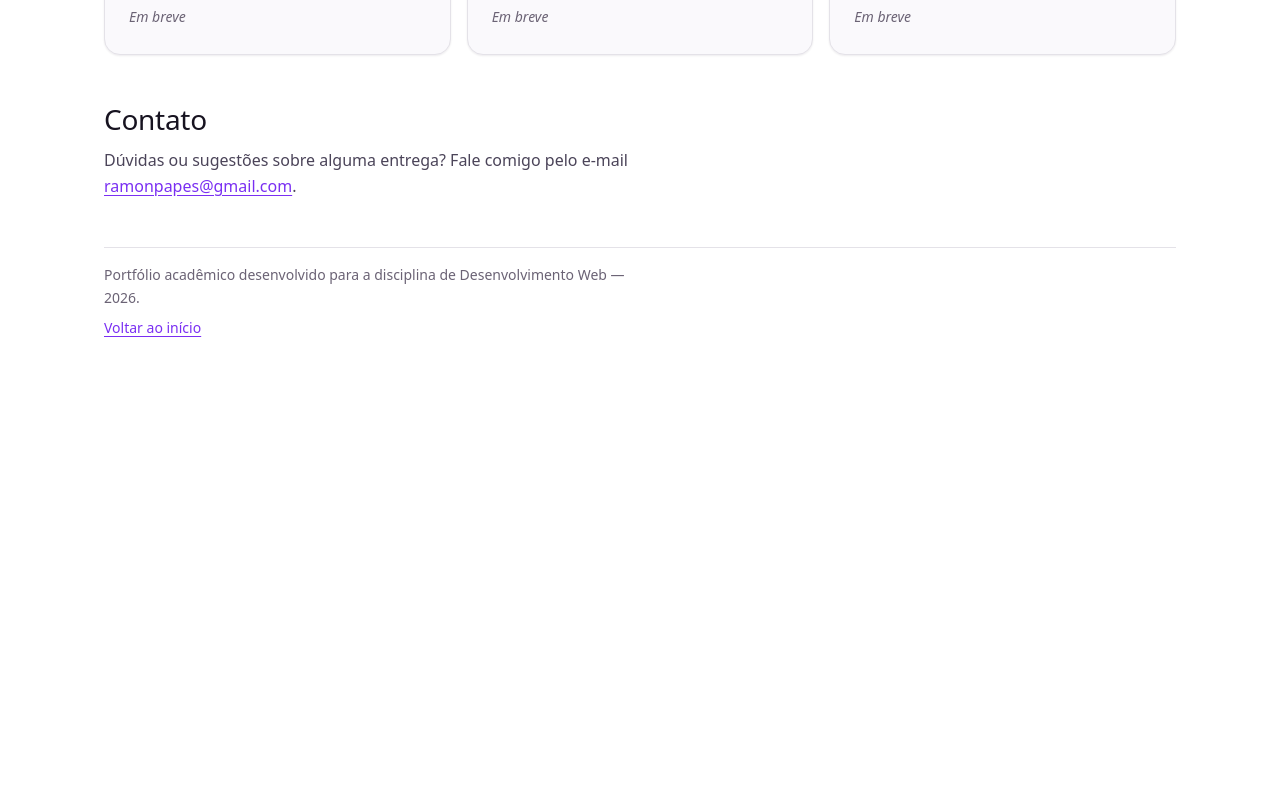
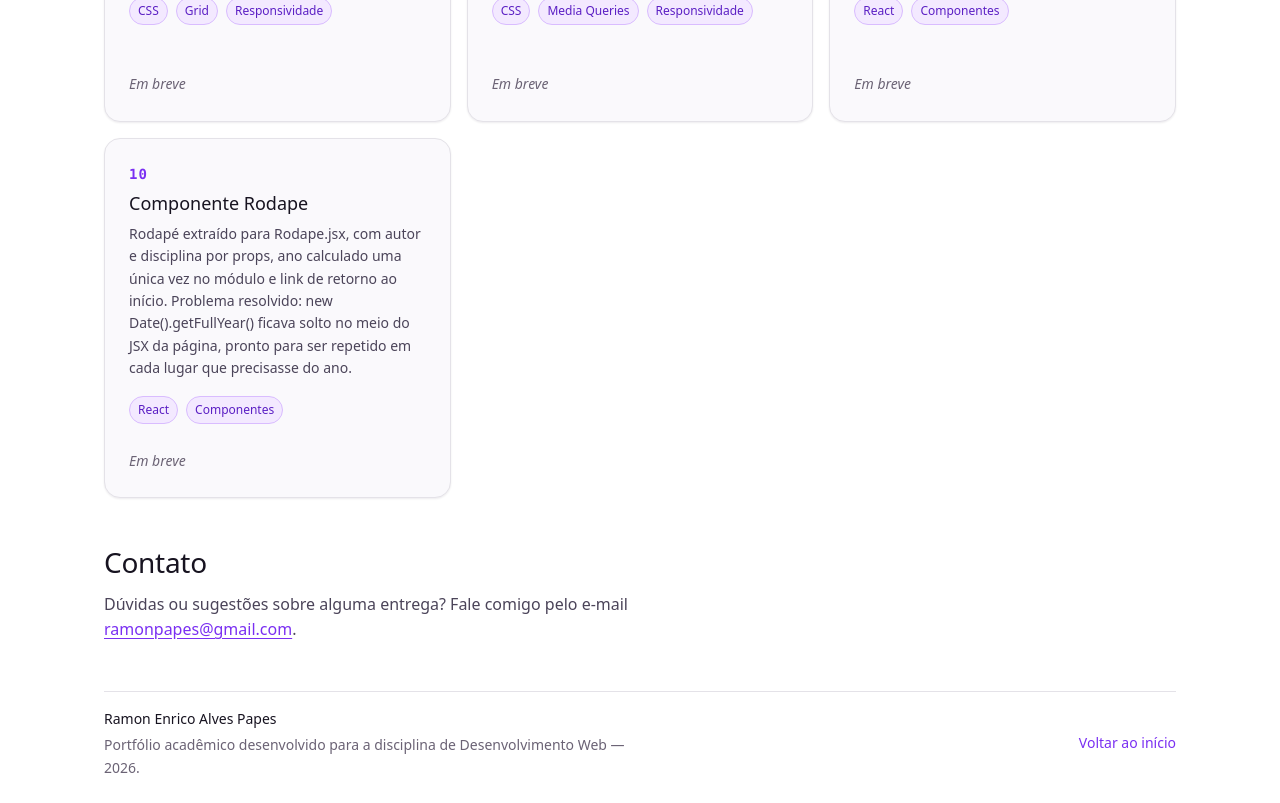
Before and after one commit to RamonPapes/atv_portfolio_academico, a React (Vite) app: page / in a window 1280 px wide. Shown: the part 1940-2743 px from the top of the page. Before the commit the page ends 2304 px from the top, so only its background shows below. Built offline with nearby package versions, Linux system fonts and the light colour scheme.

Commit message:
Adiciona Componente do Rodape

```diff
--- a/src/App.css
+++ b/src/App.css
@@ -164,17 +164,6 @@
 }
 
 /* ---- Rodapé ---------------------------------------------------------------- */
-.rodape {
-  padding-top: var(--espaco-4);
-  border-top: 1px solid var(--cor-borda);
-  font-size: var(--texto-sm);
-  color: var(--cor-texto-suave);
-}
-
-.rodape p + p {
-  margin-top: var(--espaco-2);
-}
-
 @media (max-width: 47.9375rem) {
   .app {
     gap: var(--espaco-6);
--- a/src/App.jsx
+++ b/src/App.jsx
@@ -1,5 +1,6 @@
 import Cabecalho from './components/Cabecalho.jsx'
 import CartaoAtividade from './components/CartaoAtividade.jsx'
+import Rodape from './components/Rodape.jsx'
 import avatar from './assets/avatar.svg'
 import './App.css'
 
@@ -72,6 +73,13 @@ const ATIVIDADES = [
     titulo: 'Componente Cabecalho',
     descricao:
       'Cabeçalho e menu extraídos para Cabecalho.jsx, com os estilos movidos para Cabecalho.css e os links vindos de um array. Problema resolvido: marcação e CSS do topo estavam misturados ao restante da página, sem fronteira clara entre as partes.',
+    tecnologias: ['React', 'Componentes'],
+  },
+  {
+    numero: 10,
+    titulo: 'Componente Rodape',
+    descricao:
+      'Rodapé extraído para Rodape.jsx, com autor e disciplina por props, ano calculado uma única vez no módulo e link de retorno ao início. Problema resolvido: new Date().getFullYear() ficava solto no meio do JSX da página, pronto para ser repetido em cada lugar que precisasse do ano.',
     tecnologias: ['React', 'Componentes'],
   },
 ]
@@ -183,15 +191,7 @@ function App() {
         </section>
       </main>
 
-      <footer className="rodape">
-        <p>
-          Portfólio acadêmico desenvolvido para a disciplina de Desenvolvimento
-          Web &mdash; {new Date().getFullYear()}.
-        </p>
-        <p>
-          <a href="#inicio">Voltar ao início</a>
-        </p>
-      </footer>
+      <Rodape autor="Ramon Enrico Alves Papes" disciplina="Desenvolvimento Web" />
     </div>
   )
 }
--- /dev/null
+++ b/src/components/Rodape.css
@@ -0,0 +1,50 @@
+.rodape {
+  display: flex;
+  flex-wrap: wrap;
+  justify-content: space-between;
+  align-items: center;
+  gap: var(--espaco-3) var(--espaco-5);
+  padding-top: var(--espaco-4);
+  border-top: 1px solid var(--cor-borda);
+  font-size: var(--texto-sm);
+  color: var(--cor-texto-suave);
+}
+
+.rodape__creditos {
+  display: flex;
+  flex-direction: column;
+  gap: var(--espaco-1);
+}
+
+.rodape__autor {
+  font-weight: var(--peso-medio);
+  color: var(--cor-texto-forte);
+}
+
+.rodape__topo {
+  display: inline-flex;
+  align-items: center;
+  gap: var(--espaco-2);
+  font-weight: var(--peso-medio);
+  text-decoration: none;
+}
+
+.rodape__topo:hover {
+  text-decoration: underline;
+}
+
+.rodape__seta {
+  transition: transform var(--transicao);
+}
+
+.rodape__topo:hover .rodape__seta,
+.rodape__topo:focus-visible .rodape__seta {
+  transform: translateY(-3px);
+}
+
+@media (max-width: 30rem) {
+  .rodape {
+    flex-direction: column;
+    align-items: flex-start;
+  }
+}
--- /dev/null
+++ b/src/components/Rodape.jsx
@@ -0,0 +1,26 @@
+import './Rodape.css'
+
+const ANO_ATUAL = new Date().getFullYear()
+
+function Rodape({ autor, disciplina }) {
+  return (
+    <footer className="rodape">
+      <div className="rodape__creditos">
+        <p className="rodape__autor">{autor}</p>
+        <p>
+          Portfólio acadêmico desenvolvido para a disciplina de {disciplina}
+          {' — '}
+          <time dateTime={String(ANO_ATUAL)}>{ANO_ATUAL}</time>.
+        </p>
+      </div>
+
+      <p>
+        <a className="rodape__topo" href="#inicio">
+          Voltar ao início
+        </a>
+      </p>
+    </footer>
+  )
+}
+
+export default Rodape
```
